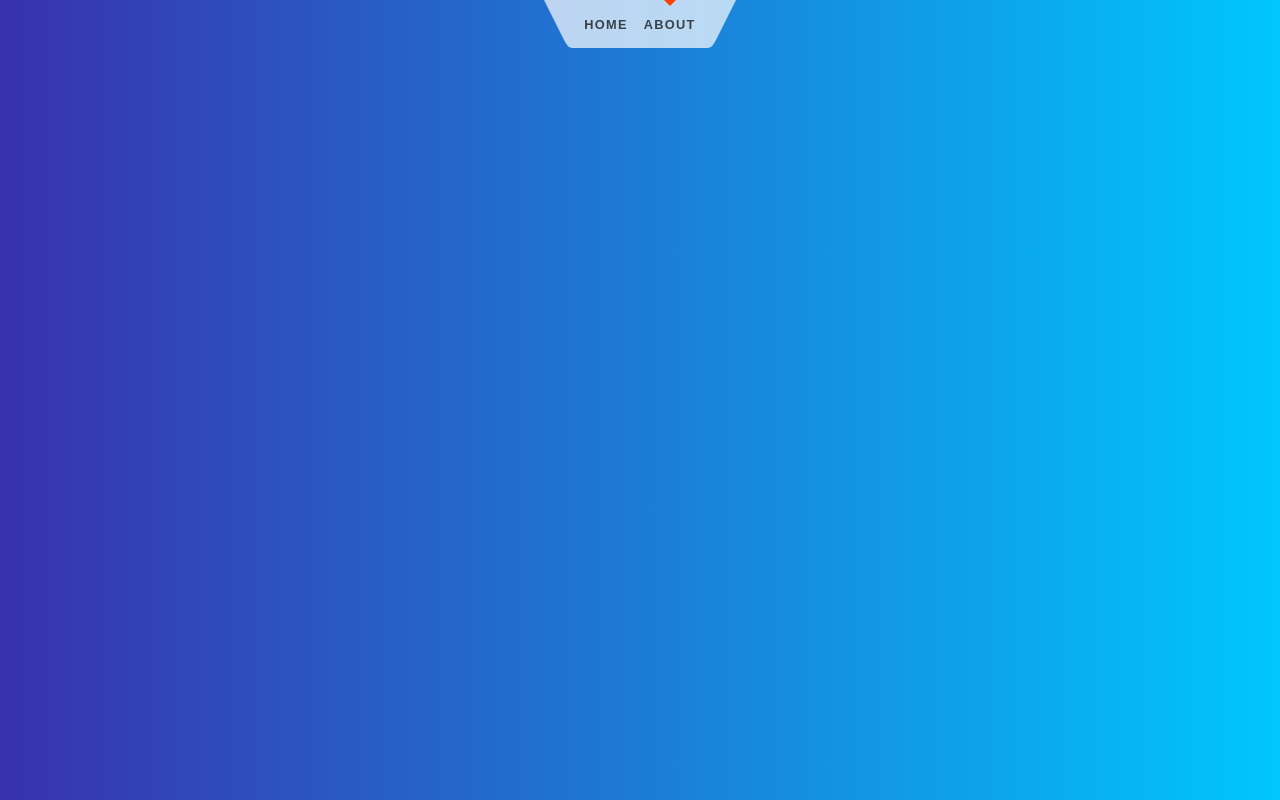
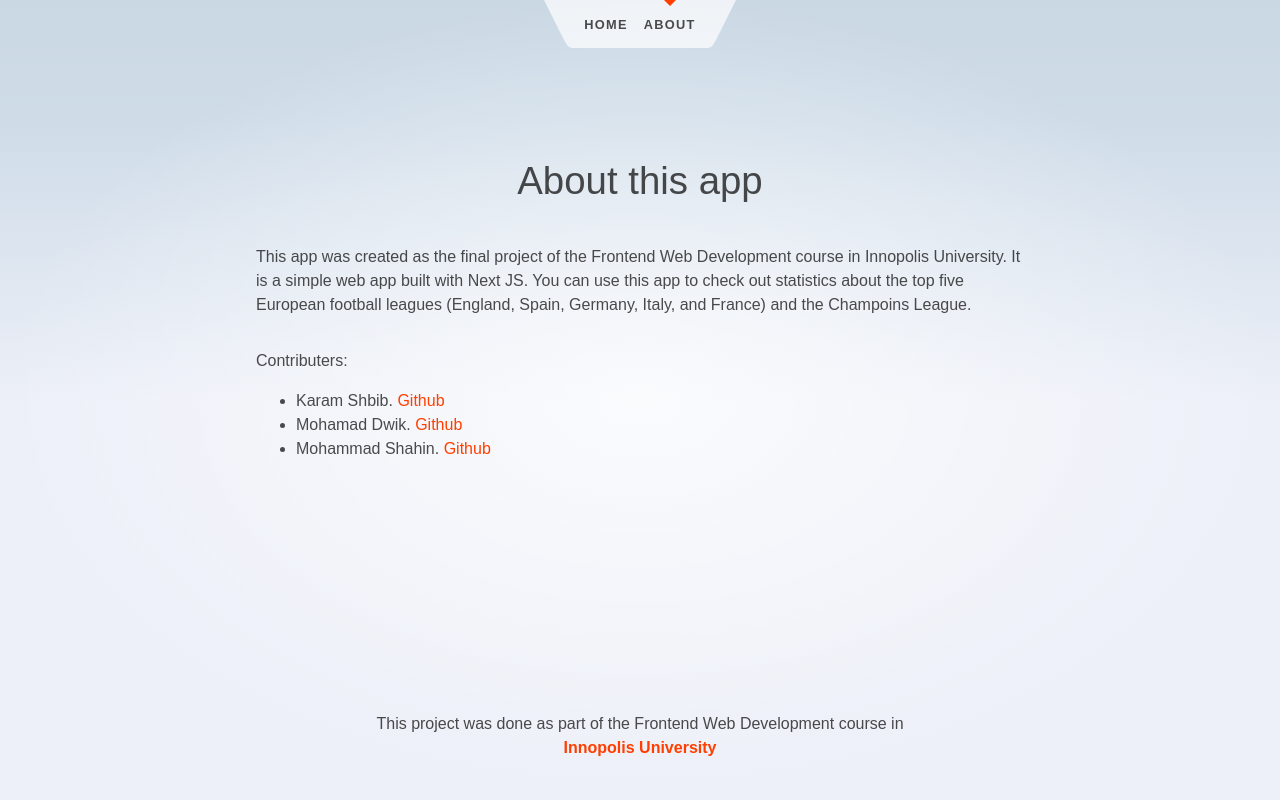
Before and after one commit to MohammadShahin/football-stats, a Next.js app: page /about in a window 1280 px wide. Built offline with nearby package versions, Linux system fonts and the light colour scheme.

Commit message:
Added footer & about page + fix nav

```diff
--- a/pages/about.tsx
+++ b/pages/about.tsx
@@ -1,3 +1,42 @@
+import Head from 'next/head'
+import Link from 'next/link'
+import React from 'react'
+
 export default function About() {
-  return null
+  return (
+    <React.Fragment>
+      <Head>
+        <title>About</title>
+        <meta name="description" content="About this app" />
+      </Head>
+
+      <div className="text-column">
+        <h1>About this app</h1>
+
+        <p>
+          This app was created as the final project of the Frontend Web
+          Development course in Innopolis University. It is a simple web app
+          built with Next JS. You can use this app to check out statistics about
+          the top five European football leagues (England, Spain, Germany,
+          Italy, and France) and the Champoins League.
+        </p>
+
+        <p>
+          Contributers:
+          <ul>
+            <li>
+              Karam Shbib. <Link href="https://github.com/Karam19">Github</Link>
+            </li>
+            <li>
+              Mohamad Dwik. <Link href="https://github.com/dwikov">Github</Link>
+            </li>
+            <li>
+              Mohammad Shahin.{' '}
+              <Link href="https://github.com/MohammadShahin">Github</Link>
+            </li>
+          </ul>
+        </p>
+      </div>
+    </React.Fragment>
+  )
 }
--- a/pages/index.tsx
+++ b/pages/index.tsx
@@ -2,7 +2,11 @@ import type { NextPage } from 'next'
 import styles from '../styles/Home.module.css'
 
 const Home: NextPage = () => {
-  return <div className={styles.container}></div>
+  return (
+    <div className={styles.container}>
+      <h1>Welcome to Football Stats app!</h1>
+    </div>
+  )
 }
 
 export default Home
--- /dev/null
+++ b/src/components/Layout/Footer.module.css
@@ -0,0 +1,17 @@
+.footer {
+    display: flex;
+    flex-direction: column;
+    justify-content: center;
+    align-items: center;
+    padding: 12px;
+}
+
+.footer .a {
+    font-weight: bold;
+}
+
+@media (min-width: 480px) {
+    .footer {
+        padding: 12px 0;
+    }
+}
--- a/src/components/Layout/Footer.tsx
+++ b/src/components/Layout/Footer.tsx
@@ -1,3 +1,16 @@
+import React from 'react'
+import Link from 'next/link'
+import styles from './Footer.module.css'
+
 export default function Footer() {
-  return null
+  return (
+    <footer className={styles.footer}>
+      <p className={styles.footer}>
+        This project was done as part of the Frontend Web Development course in{' '}
+        <Link className={styles.a} href="https://innopolis.university/en/">
+          Innopolis University
+        </Link>
+      </p>
+    </footer>
+  )
 }
--- a/src/components/Layout/Header.tsx
+++ b/src/components/Layout/Header.tsx
@@ -1,6 +1,7 @@
 import React from 'react'
 import { useRouter } from 'next/router'
 import styles from './Header.module.css'
+import Link from 'next/link'
 
 export default function Header() {
   const { pathname } = useRouter()
@@ -17,18 +18,18 @@ export default function Header() {
               (pathname === '/' ? styles.active + ' ' : '') + styles.li
             }
           >
-            <a className={styles.a} href={'/'}>
+            <Link className={styles.a} href={'/'}>
               Home
-            </a>
+            </Link>
           </li>
           <li
             className={
               (pathname === '/about' ? styles.active + ' ' : '') + styles.li
             }
           >
-            <a className={styles.a} href={'/about'}>
+            <Link className={styles.a} href={'/about'}>
               About
-            </a>
+            </Link>
           </li>
         </ul>
         <svg className={styles.svg} viewBox="0 0 2 3" aria-hidden="true">
--- /dev/null
+++ b/src/components/Layout/Layout.module.css
@@ -0,0 +1,5 @@
+.container {
+    display: flex;
+    flex-direction: column;
+    min-height: 100vh;
+}
--- a/src/components/Layout/index.tsx
+++ b/src/components/Layout/index.tsx
@@ -1,6 +1,7 @@
 import React from 'react'
 import Footer from './Footer'
 import Header from './Header'
+import styles from './Layout.module.css'
 
 type LayoutProps = {
   children: React.ReactNode
@@ -8,10 +9,10 @@ type LayoutProps = {
 
 export default function Layout({ children }: LayoutProps) {
   return (
-    <>
+    <div className={styles.container}>
       <Header />
       <main>{children}</main>
       <Footer />
-    </>
+    </div>
   )
 }
--- a/styles/globals.css
+++ b/styles/globals.css
@@ -1,8 +1,8 @@
 @import '@fontsource/fira-mono';
 
 :root {
-	--font-body: Arial, -apple-system, BlinkMacSystemFont, 'Segoe UI', Roboto, Oxygen, Ubuntu,
-		Cantarell, 'Open Sans', 'Helvetica Neue', sans-serif;
+  --font-body: Arial, -apple-system, BlinkMacSystemFont, 'Segoe UI', Roboto,
+    Oxygen, Ubuntu, Cantarell, 'Open Sans', 'Helvetica Neue', sans-serif;
   --font-mono: 'Fira Mono', monospace;
   --color-bg-0: rgb(202, 216, 228);
   --color-bg-1: hsl(209, 36%, 86%);
@@ -27,7 +27,12 @@ body {
       rgba(255, 255, 255, 0.75) 0%,
       rgba(255, 255, 255, 0) 100%
     ),
-		linear-gradient(180deg, var(--color-bg-0) 0%, var(--color-bg-1) 15%, var(--color-bg-2) 50%);
+    linear-gradient(
+      180deg,
+      var(--color-bg-0) 0%,
+      var(--color-bg-1) 15%,
+      var(--color-bg-2) 50%
+    );
 }
 
 h1,
@@ -94,76 +99,13 @@ button:focus:not(:focus-visible) {
   }
 }
 
-* {
-	font-size: 16px;
+main {
+  flex: 1;
+  display: flex;
+  flex-direction: column;
+  padding: 1rem;
+  width: 100%;
+  max-width: 64rem;
+  margin: 0 auto;
+  box-sizing: border-box;
 }
-
-body {
-	background: -webkit-linear-gradient(left, #3931af, #00c6ff);
-}
-
-.heading1 {
-	font-size: 45px;
-	font-weight: 900;
-
-	margin-top: 0.5rem;
-	margin-bottom: 0.5rem;
-}
-
-.heading2 {
-	font-size: 32px;
-	font-weight: 600;
-
-	margin-top: 0.5rem;
-	margin-bottom: 0.5rem;
-}
-
-.heading3 {
-	font-size: 24px;
-	font-weight: 400;
-	margin-top: 0.5rem;
-	margin-bottom: 0.5rem;
-}
-
-.heading3 {
-	font-size: 18px;
-	font-weight: 400;
-	margin-top: 0.5rem;
-	margin-bottom: 0.5rem;
-}
-
-.bold {
-	font-weight: bolder;
-}
-
-.blue {
-	color: #0062cc;
-	/* color: var(--color-theme-1);
-	color: #e0b600; */
-}
-
-.white {
-	color: #f7f6fd;
-}
-
-.main-section {
-	padding: 1rem 3rem;
-}
-
-.orange {
-	color: #ff3e00;
-}
-
-.container {
-	width: 50vw;
-	margin-left: auto;
-	margin-right: auto;
-	padding: 20px;
-	border-radius: 20px;
-	background: rgba(255, 255, 255, 0.7);
-}
-
-.container * {
-	margin-top: 0.5rem;
-	margin-bottom: 0.5rem;
-}
```
Lines whose indentation alone changed are shown as unchanged.
